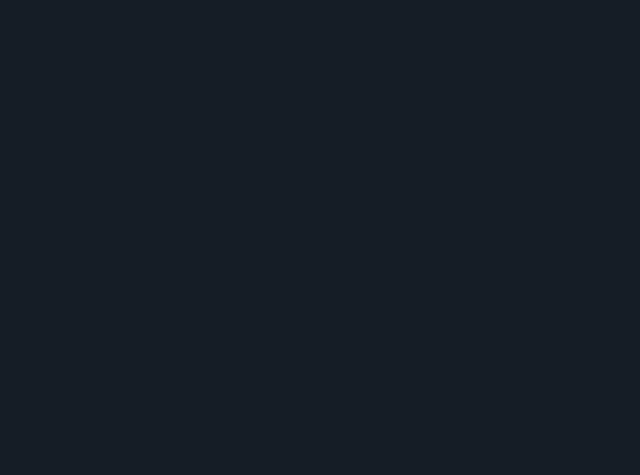
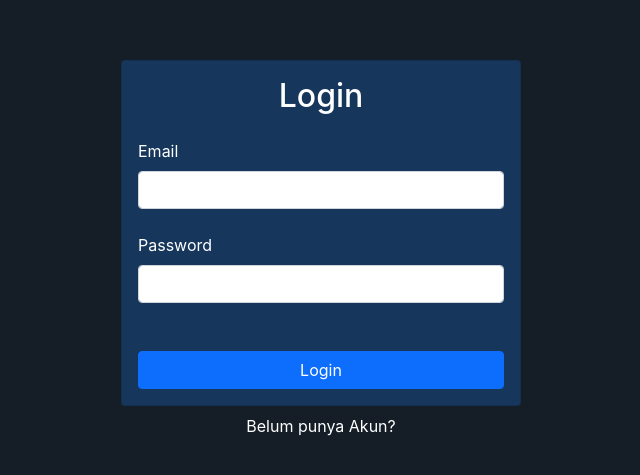
Before and after one commit to fillahfirdausyah/subscription-form, a React (Create React App) app: page /login in a window 1280 px wide. Shown: the part 151-626 px from the top of the page, without its empty margins (319-959 px from the left). Built offline with nearby package versions, Linux system fonts and the light colour scheme.

Commit message:
add login component

```diff
--- a/package.json
+++ b/package.json
@@ -15,6 +15,7 @@
     "npm": "^7.15.1",
     "puppeteer": "^10.0.0",
     "react": "^17.0.2",
+    "react-bootstrap": "^1.6.1",
     "react-dom": "^17.0.2",
     "react-router-dom": "^5.2.0",
     "react-scripts": "4.0.3",
--- a/src/App.js
+++ b/src/App.js
@@ -1,6 +1,7 @@
 import { React, useState, useEffect } from "react";
 import { Switch, Route } from "react-router-dom";
 import { DataProvider } from "./Context/DataContext";
+import { Container } from "react-bootstrap";
 
 // Component
 import PreviewPage from "./pages/PreviewPage";
@@ -9,6 +10,7 @@ import PhonePage from "./pages/PhonePage";
 import SuccessPage from "./pages/SuccessPage";
 import MarketingPage from "./pages/MarketingPage";
 import LengkapiPage from "./pages/LengkapiPage";
+import Login from "./component/Login";
 
 function App() {
   const [layar, setLayar] = useState(window.innerWidth);
@@ -44,6 +46,16 @@ function App() {
             <Route path="/lengkapi/:id">
               <LengkapiPage />
             </Route>
+            <Route path="/login">
+              <Container
+                className="d-flex align-items-center justify-content-center"
+                style={{ minHeight: "100vh" }}
+              >
+                <div className="w-100" style={{ maxWidth: '400px' }}>
+                  <Login />
+                </div>
+              </Container>
+            </Route>
           </Switch>
         </DataProvider>
       ) : (
--- a/src/component/Form/index.js
+++ b/src/component/Form/index.js
@@ -98,7 +98,7 @@ function Form(props) {
   return (
     <div className="main mt-5">
       <div className="container">
-        <form onSubmit={prosesHandler}>
+        <form onSubmit={prosesHandler} className="form-client">
           {/* Informasi */}
           <Information getInformation={getInformation}/>
 
--- a/src/component/Form/style.css
+++ b/src/component/Form/style.css
@@ -1,3 +1,7 @@
+.form-client input {
+  background-color: #EDF1FA;
+}
+
 .card-custom {
   width: 60%;
   margin: 0 auto;
--- /dev/null
+++ b/src/component/Login/index.js
@@ -0,0 +1,30 @@
+import React from "react";
+import { Card, Button, Form } from "react-bootstrap";
+
+function Login() {
+  return (
+    <>
+      <Card className="bg-dark-custom">
+        <Card.Body>
+          <h2 className="text-center mb-4">Login</h2>
+          <Form>
+            <Form.Group id="email">
+              <Form.Label>Email</Form.Label>
+              <Form.Control type="email" required />
+            </Form.Group>
+            <Form.Group id="password" className="mt-4">
+              <Form.Label>Password</Form.Label>
+              <Form.Control type="password" required />
+            </Form.Group>
+            <Button type="submit" className="w-100 mt-5">
+              Login
+            </Button>
+          </Form>
+        </Card.Body>
+      </Card>
+      <div className="w-100 text-center mt-2">Belum punya Akun?</div>
+    </>
+  );
+}
+
+export default Login;
--- a/src/index.css
+++ b/src/index.css
@@ -2,6 +2,7 @@ html, body, #root, .App {
   width: 100%;
   height: 100%;
   background-color: #151d26;
+  /* background-color: rgb(112, 112, 112); */
   margin: 0;
   font-family: -apple-system, BlinkMacSystemFont, 'Segoe UI', 'Roboto', 'Oxygen',
     'Ubuntu', 'Cantarell', 'Fira Sans', 'Droid Sans', 'Helvetica Neue',
```
Also changed, not shown: src/component/Login/style.css (added), 1 other file (tests, documents, lock files or other folders).
